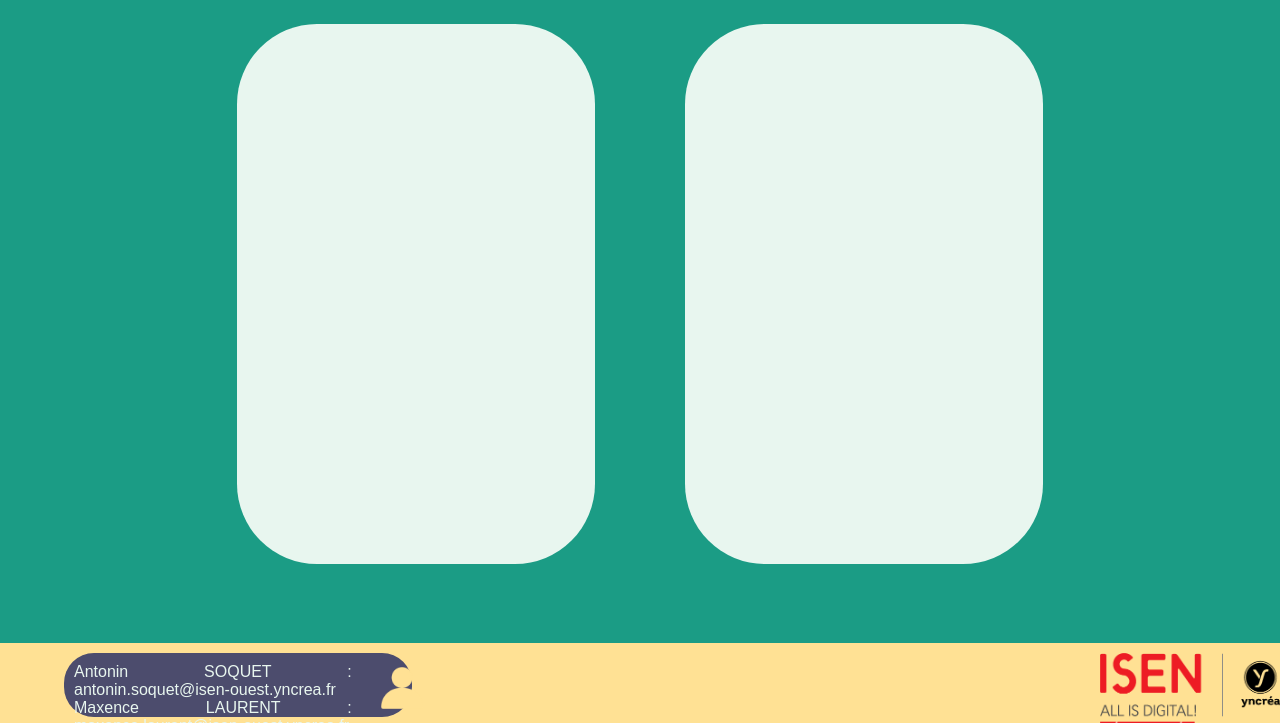
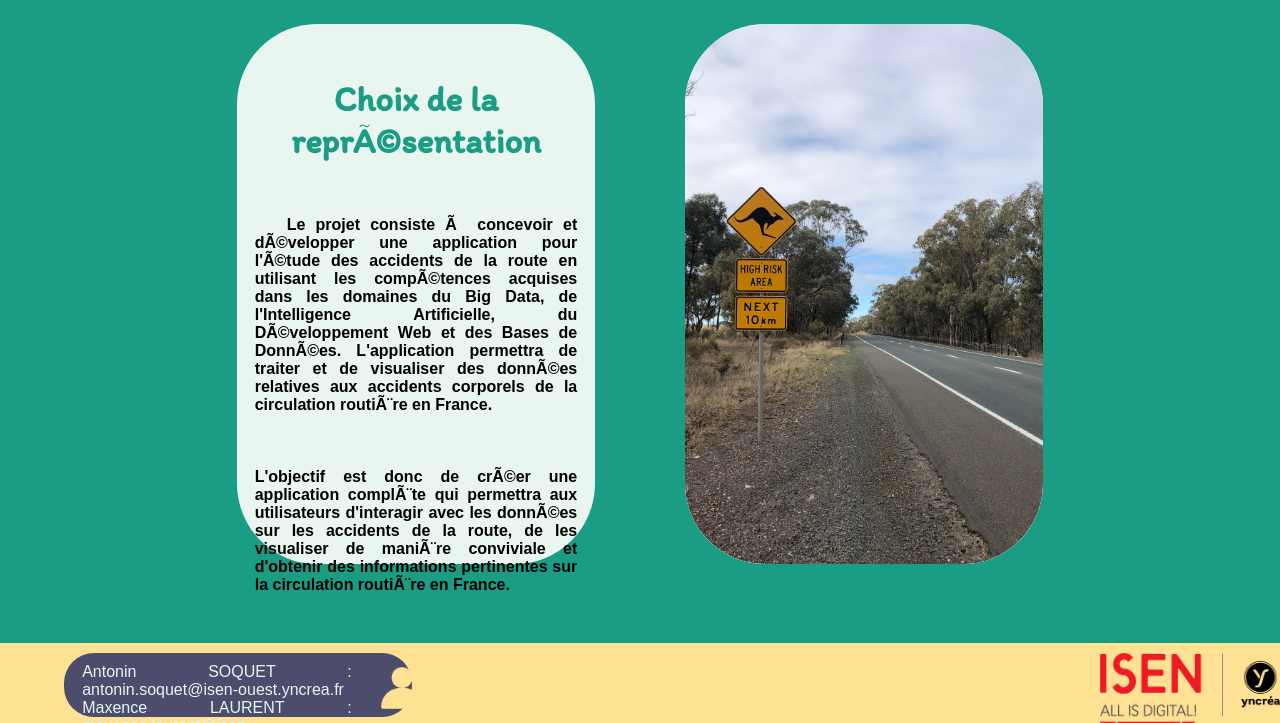
Before and after one commit to 0nano/end-project-A3-Web, a PHP site: page / in a window 1280 px wide. Shown: the part 77-800 px from the top of the page. Run offline with PHP 8.4, Linux system fonts and the light colour scheme.

Commit message:
index frontend ok

```diff
--- a/css/main.css
+++ b/css/main.css
@@ -22,6 +22,14 @@
 
 h3{
   text-align: center;
+}
+
+
+h4{
+
+  text-align: justify;
+  display: flex;
+  justify-content: center
 }
 
 .text{
@@ -108,6 +116,7 @@
 
 
 .footer-text{
+  margin-left: 2.5%;
   font-size: 16px;
   text-align: justify;
   color: var(--white);
@@ -156,6 +165,33 @@
   margin-top: 10%;
 }
 /* ACCUEIL*/
+.index-text{
+  margin-left: 5%;
+  width: 90%;
+}
+.indent{
+  text-indent: 2em;
+}
+
+.image-container {
+  display: flex;
+  justify-content: center;
+  align-items: center;
+  width: 100%;
+  height: 100%;
+  overflow: hidden;
+  border-radius: 80px;
+}
+
+.img_acceuil {
+  width: 100%;
+  height: 100%;
+  object-fit: cover;
+  border-radius: 80px;
+}
+
+
+
 /* AJOUT*/
 /* VISUALISATION*/
 
--- a/index.html
+++ b/index.html
@@ -24,9 +24,22 @@
             <div class="boxe">
               <div class="left-box param">
 
+                <br><br><br>
+                <H2>Choix de la représentation</H2>
+                <br><br><br>
+                <div class = "index-text">
+                  <div class = "indent">
+                    <h4>Le projet consiste à concevoir et développer une application pour l'étude des accidents de la route en utilisant les compétences acquises dans les domaines du Big Data, de l'Intelligence Artificielle, du Développement Web et des Bases de Données. L'application permettra de traiter et de visualiser des données relatives aux accidents corporels de la circulation routière en France.</h4>
+                  </div>
+                  <br><br><br>
+                  <h4>L'objectif est donc de créer une application complète qui permettra aux utilisateurs d'interagir avec les données sur les accidents de la route, de les visualiser de manière conviviale et d'obtenir des informations pertinentes sur la circulation routière en France.</h4>
+
+                </div>
               </div>
               <div class="right-box param">
-
+                <div class="image-container">
+                  <img src="images/acceuil_image.png" class="img_acceuil">
+                </div>
               </div>
             </div>
             <div>
```
Also changed, not shown: images/acceuil_image.png (added).
